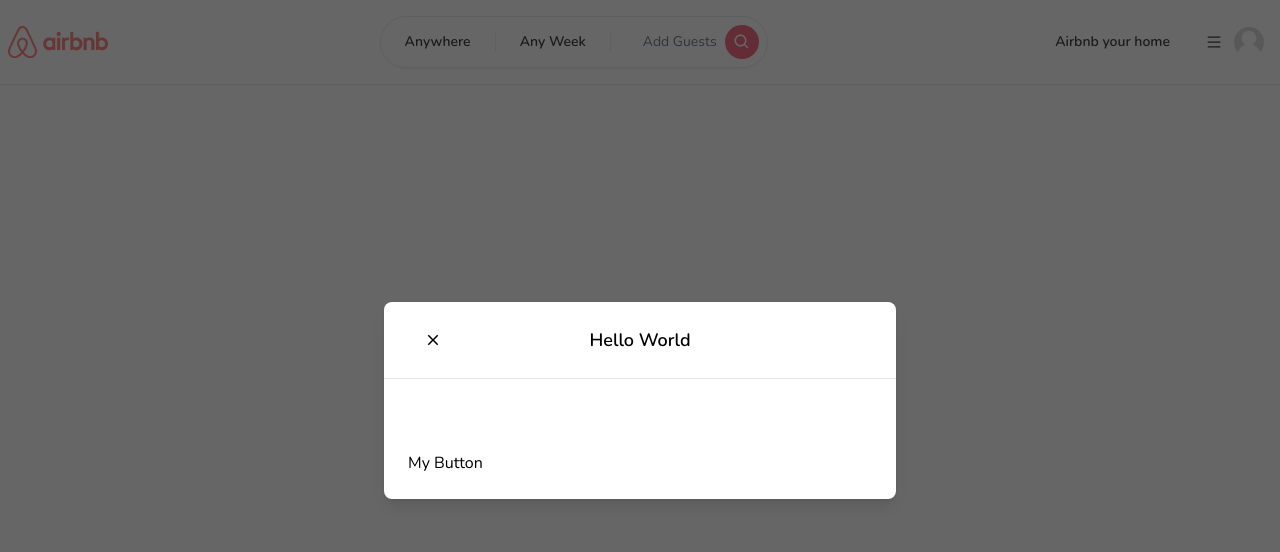
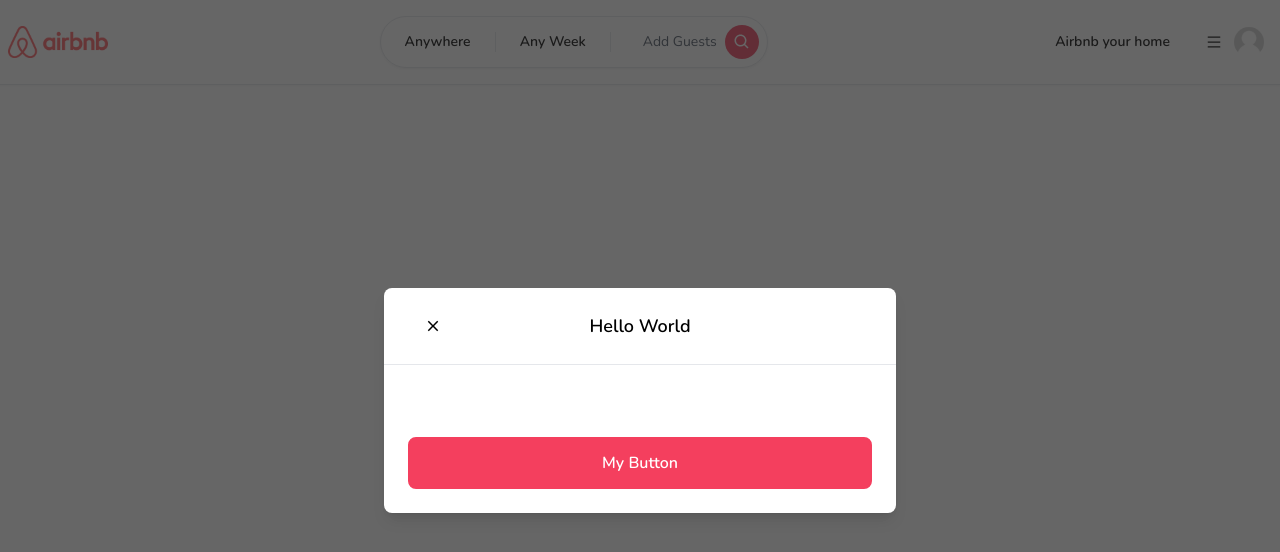
Before and after one commit to MatthewsRicky/air-bnb, a Next.js app in the folder airbnb-video/: page / in a window 1280 px wide. Shown: the top 552 px of the page. Built offline with nearby package versions, Linux system fonts and the light colour scheme.

Commit message:
Update Button.tsx

```diff
--- a/airbnb-video/app/components/Button.tsx
+++ b/airbnb-video/app/components/Button.tsx
@@ -18,7 +18,23 @@ const Button: React.FC<ButtonProps> = ({
   icon: Icon,
 }) => {
   return(
-    <button>
+    <button
+      className={`
+        relative
+        disabled:opacity-70
+        disabled:cursor-not-allowed
+        rounded-lg
+        hover:opacity-80
+        transition
+        w-full
+        ${outline ? 'bg-white' : 'bg-rose-500'}
+        ${outline ? 'border-black' : 'border-rose-500'}
+        ${outline ? 'text-black' : 'text-white'}
+        ${small ? 'py-1' : 'py-3'}
+        ${small ? 'text-sm' : 'text-md'}
+        ${small ? 'font-light' : 'font-semibold'}
+        ${small ? 'border-[1px]' : 'border-2'}
+      `}>
       {label}
     </button>
   )
```
